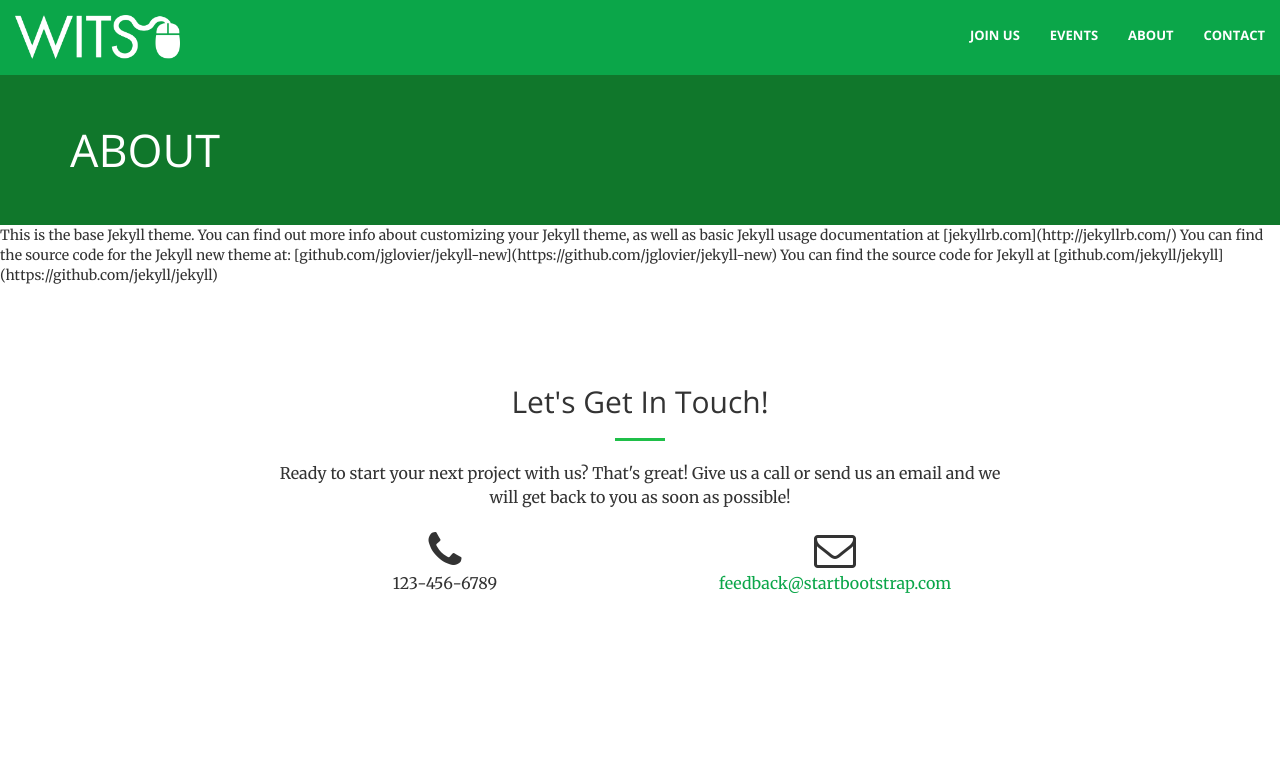
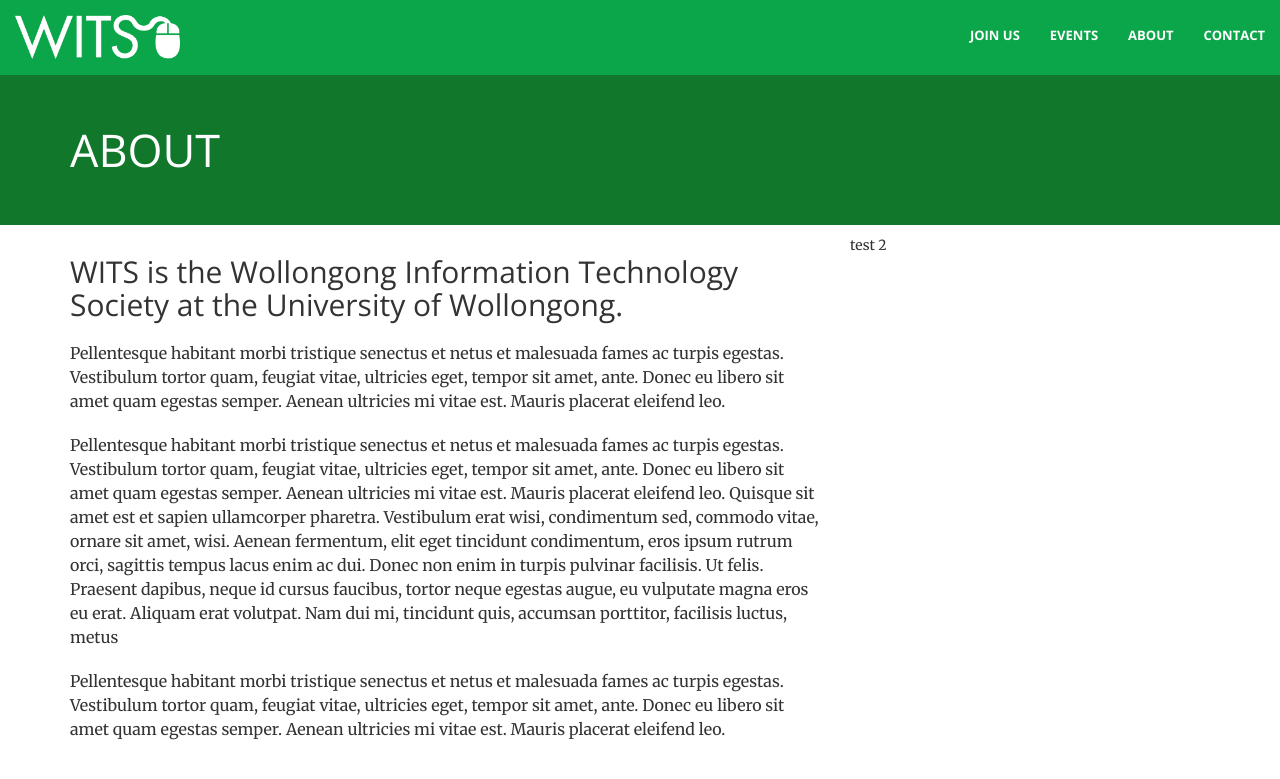
Before and after one commit to uwits/uwits.github.io, a Jekyll site: the page built from about.html, in a window 1280 px wide and 900 px high. Shown: the top 779 px of the window. Built offline with Jekyll 4.4.1, drawn with Linux system fonts in a browser that asks for light colours.

Commit message:
more page dev

```diff
--- a/about.html
+++ b/about.html
@@ -4,8 +4,21 @@ title: About
 permalink: /about/
 ---
 
-This is the base Jekyll theme. You can find out more info about customizing your Jekyll theme, as well as basic Jekyll usage documentation at [jekyllrb.com](http://jekyllrb.com/)
+<section id="page">
+	<div class="container">
+		<div class="row">
+			<div class="col-md-8">
+				<h2>WITS is the Wollongong Information Technology Society at the University of Wollongong.</h2>
+				<p>Pellentesque habitant morbi tristique senectus et netus et malesuada fames ac turpis egestas. Vestibulum tortor quam, feugiat vitae, ultricies eget, tempor sit amet, ante. Donec eu libero sit amet quam egestas semper. Aenean ultricies mi vitae est. Mauris placerat eleifend leo.</p>
 
-You can find the source code for the Jekyll new theme at: [github.com/jglovier/jekyll-new](https://github.com/jglovier/jekyll-new)
+				<p>Pellentesque habitant morbi tristique senectus et netus et malesuada fames ac turpis egestas. Vestibulum tortor quam, feugiat vitae, ultricies eget, tempor sit amet, ante. Donec eu libero sit amet quam egestas semper. Aenean ultricies mi vitae est. Mauris placerat eleifend leo. Quisque sit amet est et sapien ullamcorper pharetra. Vestibulum erat wisi, condimentum sed, commodo vitae, ornare sit amet, wisi. Aenean fermentum, elit eget tincidunt condimentum, eros ipsum rutrum orci, sagittis tempus lacus enim ac dui. Donec non enim in turpis pulvinar facilisis. Ut felis. Praesent dapibus, neque id cursus faucibus, tortor neque egestas augue, eu vulputate magna eros eu erat. Aliquam erat volutpat. Nam dui mi, tincidunt quis, accumsan porttitor, facilisis luctus, metus</p>
 
-You can find the source code for Jekyll at [github.com/jekyll/jekyll](https://github.com/jekyll/jekyll)
+				<p>Pellentesque habitant morbi tristique senectus et netus et malesuada fames ac turpis egestas. Vestibulum tortor quam, feugiat vitae, ultricies eget, tempor sit amet, ante. Donec eu libero sit amet quam egestas semper. Aenean ultricies mi vitae est. Mauris placerat eleifend leo.</p>
+			</div>
+
+			<div class="col-md-2">
+				test 2
+			</div>
+		</div>
+	</div>
+</section>
--- a/css/creative.css
+++ b/css/creative.css
@@ -69,7 +69,7 @@ p {
 }
 
 section {
-    padding: 100px 0;
+    padding: 100px 0;f
 }
 
 aside {
@@ -92,6 +92,14 @@ aside {
 	text-transform: uppercase;
 	font-size: 45px;
 	text-align: center;
+}
+
+#page {
+	padding-top: 10px;
+}
+
+#page h2 {
+	margin-bottom: 20px;
 }
 
 .navbar-default {
```
